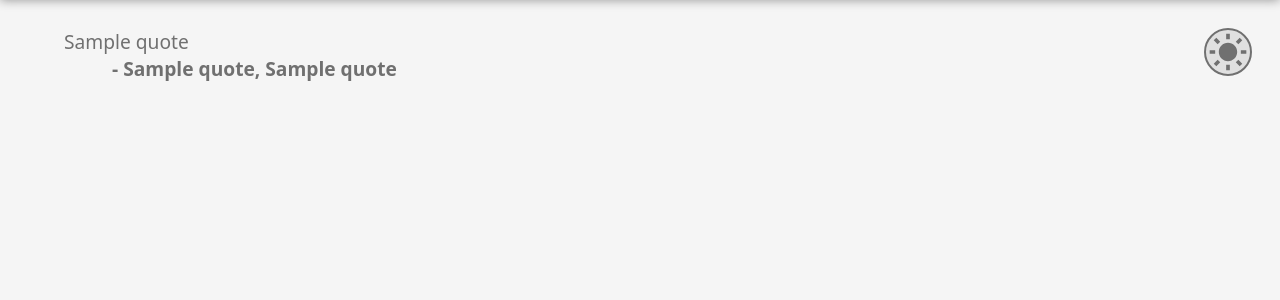
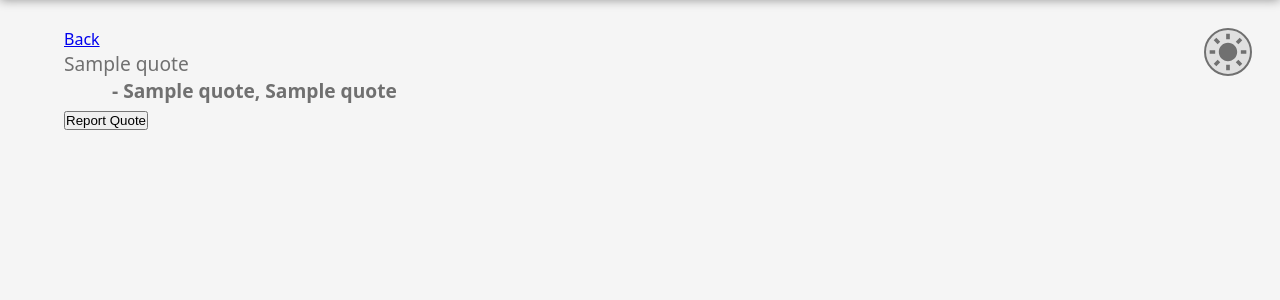
Before and after one commit to ArchieHickmott/quotebook, a Flask app: template app/quotes/templates/quote.html in a window 1280 px wide. Shown: the part 82-382 px from the top of the page. Run offline with Flask 3, Linux system fonts and the light colour scheme; the template is opened without the code that fills it: most values are stand-ins (such as "Sample title", 1, 10 or a date in 2020); parts of the project's set-up code (start-up, migrations or seed data) failed here and were passed over; some libraries are stand-ins or nearby versions.

Commit message:
added comment section

```diff
--- a/app/admin/admin.py
+++ b/app/admin/admin.py
@@ -29,14 +29,14 @@ def before():
         return
     return abort(401)
 
-
 @blueprint.route("/")
 def portal():
     user = User(**session["user"])
     plevel = user.plevel
     vals = {}
-    if plevel == 1:
+    if plevel > 0:
         vals["reports"] = db.query("SELECT * FROM reports")
+        logger.info(vals["reports"])
     if plevel > 1:
         vals["recent_logins"] = db.query("SELECT * FROM logs WHERE action = 'login' ORDER BY id DESC LIMIT 10")
     if plevel > 2:
--- a/app/quotes/quotes.py
+++ b/app/quotes/quotes.py
@@ -5,14 +5,13 @@ from wtforms.validators import DataRequired
 import random
 import datetime
 
-from ..utils import qm, db, User, login_required
+from ..utils import qm, db, User, login_required, logger
 
 qm = qm
 
 blueprint = Blueprint("quotes", __name__, template_folder="templates", url_prefix="/quotes")
 
 get_liked_sql = "CASE WHEN id IN (SELECT quote_id FROM likes WHERE user_id={id}) THEN 2 ELSE 1 END"
-
 
 class Submit(FlaskForm):
     author = StringField("name", [DataRequired()], render_kw={"placeholder": "name"})
@@ -31,6 +30,10 @@ class Report(FlaskForm):
     details = StringField("details")
     submit = SubmitField("submit a report")
 
+class Comment(FlaskForm):
+    comment = StringField(validators=[DataRequired()], render_kw={"placeholder":"Comment"})
+    submit = SubmitField("Comment")
+
 @blueprint.before_request
 def before():
     if "like" in request.form and "user" in session:
@@ -48,17 +51,9 @@ def index():
 def home():
     if "user" in session:
         user = User(**session["user"])
-        random_quote = db.query(f"""SELECT id, author, year, quote, likes, {get_liked_sql.format(id=user.id)}
-                                    FROM quotes
-                                    ORDER BY RANDOM()
-                                    LIMIT 1""")[0]
-        quotes = db.query(f"""SELECT id, author, year, quote, likes, {get_liked_sql.format(id=user.id)}
-                              FROM quotes""")
-        random.seed(datetime.datetime.now().day)
-        qotd = quotes[random.randint(0, len(quotes) - 1)]
-        best_quote = db.query(f"""SELECT id, author, year, quote, likes, {get_liked_sql.format(id=user.id)}
-                                  FROM quotes
-                                  ORDER BY likes DESC""")[0]
+        random_quote = qm.get_quote(-1, user.id)
+        qotd = qm.qotd(user.id)
+        best_quote = qm.orderd_by_likes(user.id)[0]
     else:
         random_quote = qm.get_quote(-1)
         qotd = qm.qotd()
@@ -68,6 +63,7 @@ def home():
 @blueprint.route("/all", methods=["GET", "POST"])
 def all():
     quotes = qm.search("", order_by="likes DESC")
+    print(quotes[0][1:5])
     return render_template("all.html", quotes=quotes)
 
 @blueprint.route("/search", methods=["GET", "POST"])
@@ -114,8 +110,8 @@ def report():
     quote = int(quote)
     if form.validate_on_submit():
         user = User(**session["user"])
-        reason = form.reason
-        details = form.details
+        reason = form.reason.data
+        details = form.details.data
         db.query(f"INSERT INTO reports (user_id, quote_id, reason, details, status) VALUES ({user.id}, {quote}, ?, ?, 0)",
                  (reason, details))
         # yeah ik and don't care that this is bad practice, fight me about it
@@ -130,7 +126,23 @@ def report():
     quote = db.query(f"SELECT author, year, quote FROM quotes WHERE id={quote}")[0]
     return render_template("report.html", quote=quote, form=form)
 
-@blueprint.route("/<int:quoteid>")
+@blueprint.route("/<int:quoteid>", methods=["GET", "POST"])
 def quote_page(quoteid):
-    quote = qm.get_quote(quoteid)
-    return render_template("quote.html", quote=quote)
+    comments = db.query(f"SELECT (SELECT name FROM users WHERE id=user_id), comment FROM comments WHERE quote_id = {quoteid}")
+    if "user" in session:
+        user = User(**session["user"])
+        quote = qm.get_quote(quoteid, user.id)
+        comment: Comment = Comment()
+        if comment.validate_on_submit():
+            text = comment.comment.data
+            comment.comment.data = None
+            db.query(f"INSERT INTO comments VALUES ({user.id}, {quoteid}, ?)", (text,))
+            comments = db.query(f"SELECT (SELECT name FROM users WHERE id=user_id), comment FROM comments WHERE quote_id = {quoteid}")
+        if request.args.get("report"):
+            return redirect(url_for("quotes.report", quote=quoteid))
+        return render_template("quote.html", quote=quote, comment=comment, comments=comments)
+    else:
+        quote = qm.get_quote(quoteid)
+    if request.args.get("report"):
+        return redirect(url_for("quotes.report", quote=quoteid))
+    return render_template("quote.html", quote=quote, comments=comments)
--- a/app/quotes/templates/all.html
+++ b/app/quotes/templates/all.html
@@ -1,10 +1,10 @@
-{% from "_utils.html" import render_table %}
+{% from "_utils.html" import render_quotes %}
 {% extends "template.html" %}
 {% block content %}
 <div class="row">
 <h1>All Quotes</h1>
 </div>
 <div class="row">
-{{render_table(quotes, "table-striped", ["name", "year", "quote", "likes"])}}
+{{render_quotes(quotes)}}
 </div>
 {% endblock content %}
--- a/app/quotes/templates/home.html
+++ b/app/quotes/templates/home.html
@@ -23,6 +23,7 @@
         <input type="submit" value="unlike">
     </form>
     {% endif %}
+    <button onclick="location.href = '{{url_for('quotes.report', quote=random_quote[0])}}'">Report Quote</button>
 </div>
 <h3>Quote of the Day</h3>
 <div class="row">
@@ -45,6 +46,7 @@
         <input type="submit" value="unlike">
     </form>
     {% endif %}
+    <button onclick="location.href = '{{url_for('quotes.report', quote=qotd[0])}}'">Report Quote</button>
 </div>
 <h3>Best Quote</h3>
 <div class="row">
@@ -67,6 +69,7 @@
         <input type="submit" value="unlike">
     </form>
     {% endif %}
+    <button onclick="location.href = '{{url_for('quotes.report', quote=best_quote[0])}}'">Report Quote</button>
 </div>
 </div>
 {% endblock content %}
--- a/app/quotes/templates/quote.html
+++ b/app/quotes/templates/quote.html
@@ -1,5 +1,8 @@
+{% from "bootstrap5/form.html" import render_form %}
+{% from "_utils.html" import render_table %}
 {% extends "template.html" %}
 {% block content %}
+<a href="{{url_for('quotes.all')}}">Back</a>
 <div style="font-size: larger;">
 <div class="row">
     <div class="col-sm-12">
@@ -10,4 +13,21 @@
     <div class="col-sm-1"></div>
     <div class="col-sm-11"><b> - {{ quote[1] }}, {{ quote[2] }}</b>
 </div>
+{% if quote[5] == 1 %}
+<form method="POST">
+    <input type="hidden" value="{{quote[0]}}" name="like">
+    <input type="submit" value="like">
+</form>
+{% endif %}
+{% if quote[5] == 2 %}
+<form method="POST">
+    <input type="hidden" value="{{quote[0]}}" name="unlike">
+    <input type="submit" value="unlike">
+</form>
+{% endif %}
+<button onclick="location.href = '{{url_for('quotes.report', quote=quote[0])}}'">Report Quote</button>
+{% if comment is defined %}
+{{render_form(comment)}}
+{% endif %}
+{{render_table(comments)}}
 {% endblock content%}
--- a/app/static/style/main.css
+++ b/app/static/style/main.css
@@ -167,3 +167,7 @@ b {
 tr.user-table-row:hover {
     text-decoration: underline;
 }
+
+.quote:hover {
+    text-decoration: underline;
+}
--- a/app/templates/_utils.html
+++ b/app/templates/_utils.html
@@ -14,3 +14,25 @@
 {% endfor %}
 </table>
 {% endmacro %}
+
+{% macro render_quotes(quotes) %}
+<table class="table table-striped">
+    <th>Name</th>
+    <th>Year</th>
+    <th>Quote</th>
+    <th>Likes</th>
+    {% for quote in quotes %}
+        <tr class="quote" onclick="location.href = '/quotes/{{quote[0]}}'">
+        {% for data in quote[1:5] %}
+            <td>{{data}}</td>
+        {% endfor %}
+        {% if quote[5] == 2 %}
+            <form method="POST">
+                <input type="hidden" value="{{quote[0]}}" name="unlike">
+                <input type="submit" value="unlike">
+            </form>
+        {% endif %}
+        </tr>
+    {% endfor %}
+</table>
+{% endmacro %}
```
Also changed, not shown: app/utils/quoteManager.py (+11 -9 lines).
